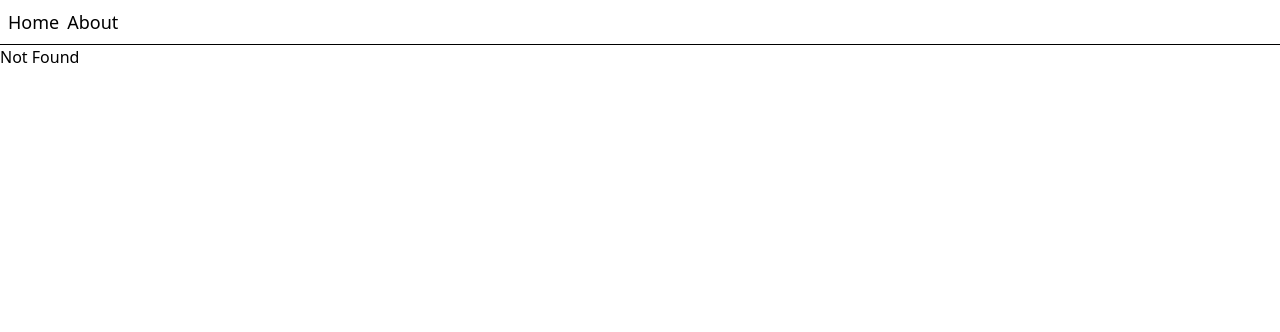
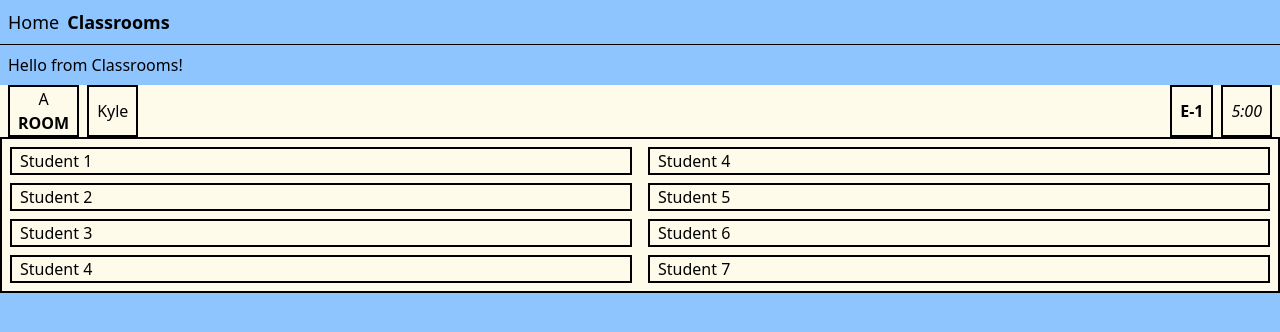
Before and after one commit to AlsoPeters/mec-scheduler, a React (Vite) app: page /classrooms in a window 1280 px wide. Before the commit this address had no page. Shown: the top 332 px of the page. Built offline with nearby package versions, Linux system fonts and the light colour scheme.

Commit message:
created classroom component skeleton

```diff
--- a/index.html
+++ b/index.html
@@ -3,11 +3,11 @@
   <head>
     <meta charset="UTF-8" />
     <meta name="viewport" content="width=device-width, initial-scale=1.0" />
-    <title>TanStack Router</title>
+    <title>MEC Scheduler</title>
     <link href="styles.css" rel="stylesheet">
   </head>
 
-  <body>
+  <body class="bg-blue-300 min-h-screen">
     <div id="app"></div>
     <script type="module" src="/src/main.tsx"></script>
   </body>
--- a/src/routeTree.gen.ts
+++ b/src/routeTree.gen.ts
@@ -11,10 +11,17 @@
 // Import Routes
 
 import { Route as rootRoute } from './routes/__root'
+import { Route as ClassroomsImport } from './routes/classrooms'
 import { Route as AboutImport } from './routes/about'
 import { Route as IndexImport } from './routes/index'
 
 // Create/Update Routes
+
+const ClassroomsRoute = ClassroomsImport.update({
+  id: '/classrooms',
+  path: '/classrooms',
+  getParentRoute: () => rootRoute,
+} as any)
 
 const AboutRoute = AboutImport.update({
   id: '/about',
@@ -46,6 +53,13 @@ declare module '@tanstack/react-router' {
       preLoaderRoute: typeof AboutImport
       parentRoute: typeof rootRoute
     }
+    '/classrooms': {
+      id: '/classrooms'
+      path: '/classrooms'
+      fullPath: '/classrooms'
+      preLoaderRoute: typeof ClassroomsImport
+      parentRoute: typeof rootRoute
+    }
   }
 }
 
@@ -54,36 +68,41 @@ declare module '@tanstack/react-router' {
 export interface FileRoutesByFullPath {
   '/': typeof IndexRoute
   '/about': typeof AboutRoute
+  '/classrooms': typeof ClassroomsRoute
 }
 
 export interface FileRoutesByTo {
   '/': typeof IndexRoute
   '/about': typeof AboutRoute
+  '/classrooms': typeof ClassroomsRoute
 }
 
 export interface FileRoutesById {
   __root__: typeof rootRoute
   '/': typeof IndexRoute
   '/about': typeof AboutRoute
+  '/classrooms': typeof ClassroomsRoute
 }
 
 export interface FileRouteTypes {
   fileRoutesByFullPath: FileRoutesByFullPath
-  fullPaths: '/' | '/about'
+  fullPaths: '/' | '/about' | '/classrooms'
   fileRoutesByTo: FileRoutesByTo
-  to: '/' | '/about'
-  id: '__root__' | '/' | '/about'
+  to: '/' | '/about' | '/classrooms'
+  id: '__root__' | '/' | '/about' | '/classrooms'
   fileRoutesById: FileRoutesById
 }
 
 export interface RootRouteChildren {
   IndexRoute: typeof IndexRoute
   AboutRoute: typeof AboutRoute
+  ClassroomsRoute: typeof ClassroomsRoute
 }
 
 const rootRouteChildren: RootRouteChildren = {
   IndexRoute: IndexRoute,
   AboutRoute: AboutRoute,
+  ClassroomsRoute: ClassroomsRoute,
 }
 
 export const routeTree = rootRoute
@@ -97,7 +116,8 @@ export const routeTree = rootRoute
       "filePath": "__root.tsx",
       "children": [
         "/",
-        "/about"
+        "/about",
+        "/classrooms"
       ]
     },
     "/": {
@@ -105,6 +125,9 @@ export const routeTree = rootRoute
     },
     "/about": {
       "filePath": "about.tsx"
+    },
+    "/classrooms": {
+      "filePath": "classrooms.tsx"
     }
   }
 }
--- a/src/routes/__root.tsx
+++ b/src/routes/__root.tsx
@@ -19,13 +19,10 @@ function RootComponent() {
         >
           Home
         </Link>{' '}
-        <Link
-          to="/about"
-          activeProps={{
-            className: 'font-bold',
-          }}
+        <Link to='/classrooms' activeProps={{className: 'font-bold',}}
+        activeOptions={{ exact: true }}
         >
-          About
+          Classrooms
         </Link>
       </div>
       <hr />
--- /dev/null
+++ b/src/routes/classrooms.tsx
@@ -0,0 +1,46 @@
+import { createFileRoute } from '@tanstack/react-router'
+
+export const Route = createFileRoute('/classrooms')({
+  component: ClassroomComponent,
+})
+
+function ClassroomComponent() {
+  return <>
+    <div className='p-2'>Hello from Classrooms!</div>
+
+    <div id='classroomContainer' className='bg-amber-50'>
+
+      <div id='classroomNav' className='flex justify-between w-full px-2'>
+
+        <div id='leftContainer' className='flex gap-2'>
+          <div id='roomNameContainer' className='border-2 px-2 text-center'>
+            <div id='roomDropDown'>A</div>
+            <p className='font-bold'>ROOM</p>
+          </div>
+          <div id='teacher' className='border-2 px-2 flex items-center'>Kyle</div>
+        </div>
+
+        <div id='rightContainer' className='flex gap-2'>
+          <div id='classroomLevel' className='font-bold border-2 flex items-center px-2'>E-1</div>
+          <div id='classroomTime' className='italic border-2 flex items-center px-2'>5:00</div>
+        </div>
+
+      </div>
+
+      <div id='students' className='border-2 flex'>
+        <div id='groupOne' className='w-1/2 flex flex-col gap-2 p-2'>
+          <div className='border-2 px-2'>Student 1</div>
+          <div className='border-2 px-2'>Student 2</div>
+          <div className='border-2 px-2'>Student 3</div>
+          <div className='border-2 px-2'>Student 4</div>
+        </div>
+        <div id='groupTwo' className='w-1/2 flex flex-col gap-2 p-2'>
+          <div className='border-2 px-2'>Student 4</div>
+          <div className='border-2 px-2'>Student 5</div>
+          <div className='border-2 px-2'>Student 6</div>
+          <div className='border-2 px-2'>Student 7</div>
+        </div>
+      </div>
+    </div>
+  </>
+}
```
